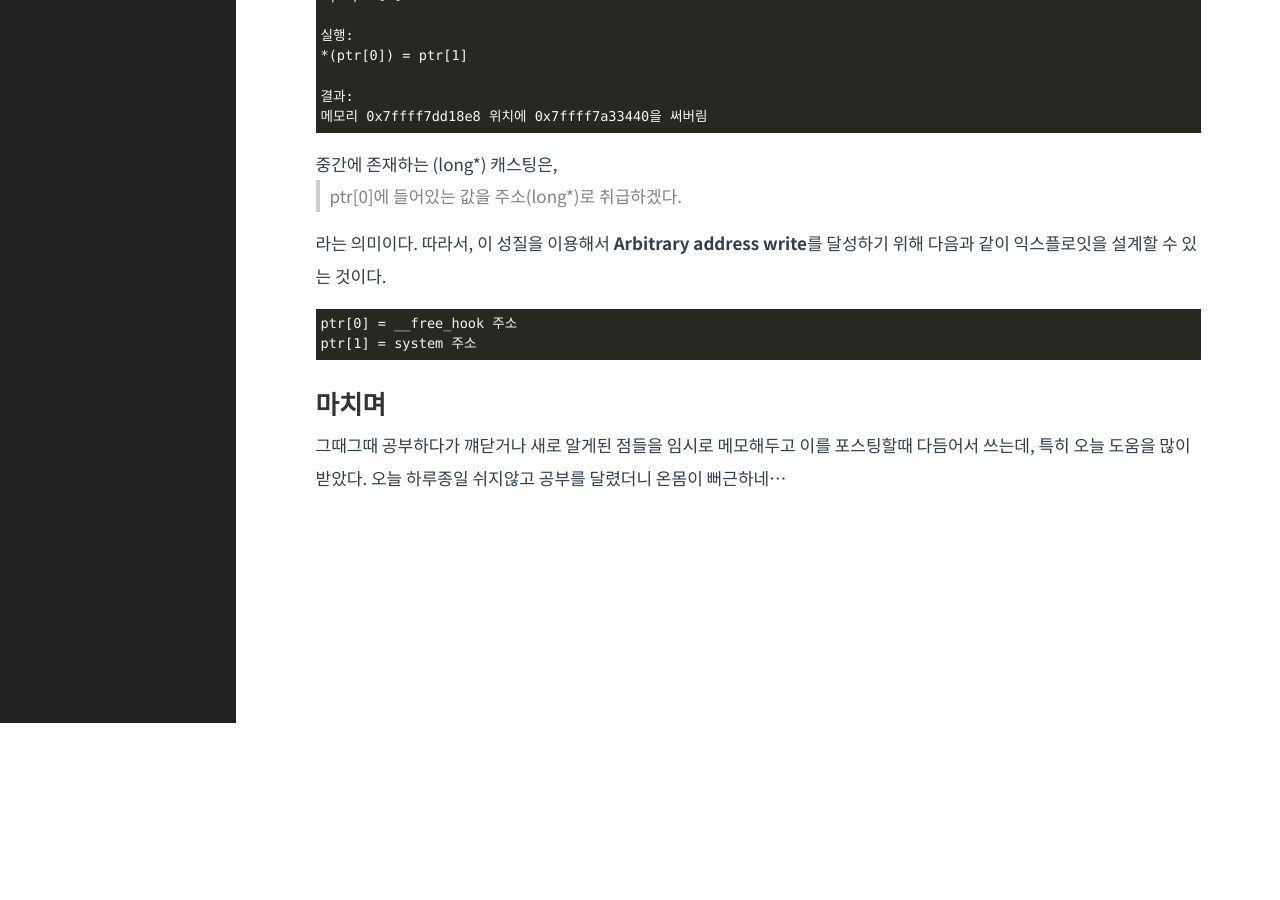
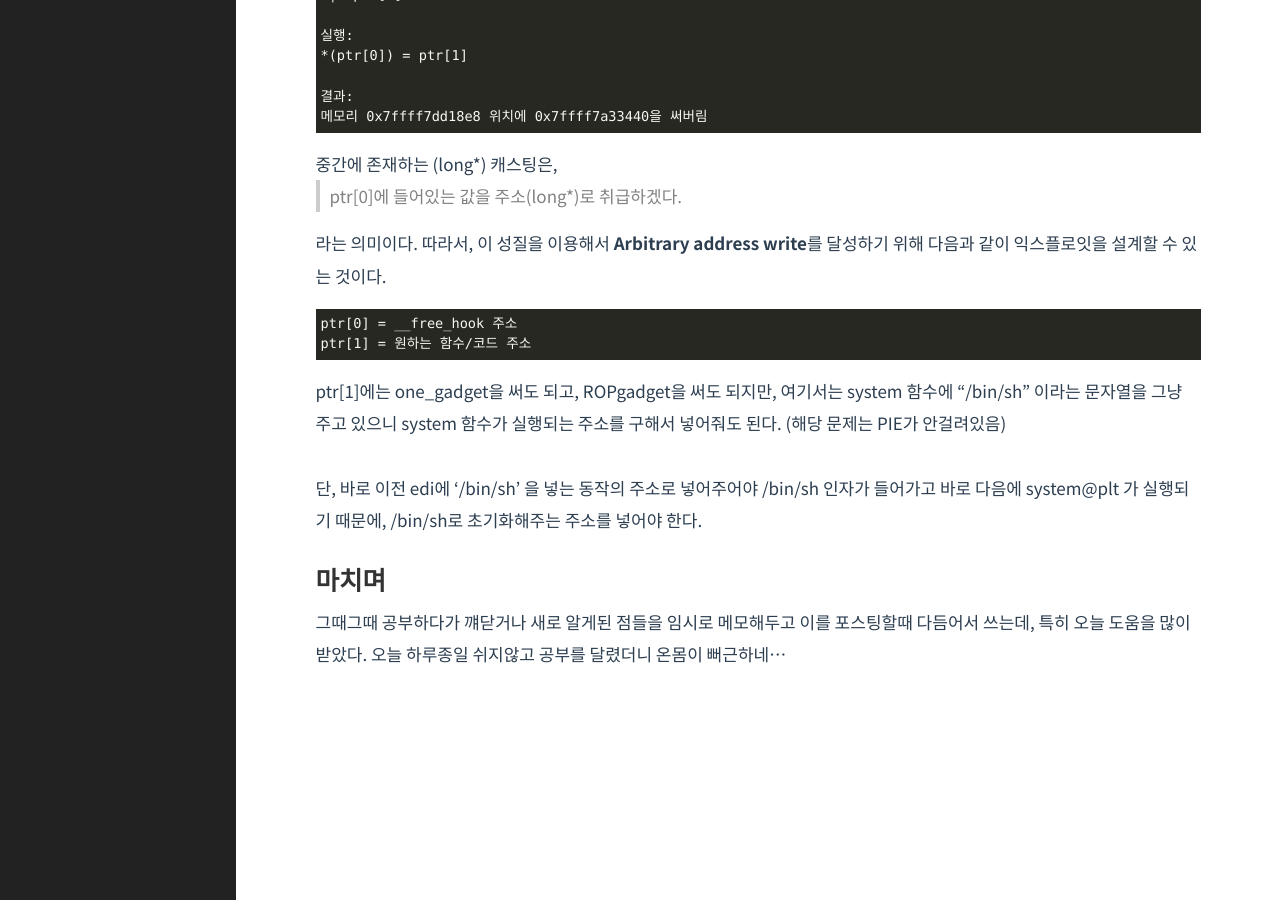
Before and after one commit to Herrtane/Herrtane.github.io, a Jekyll site: the page built from _posts/SystemHacking/2022-09-30-systemhacking-pointerandmalloc.markdown, in a window 1280 px wide and 900 px high, scrolled down 2818 px. Built offline with Jekyll 4.4.1, drawn with Linux system fonts in a browser that asks for light colours; comment, search, counter and statistics services are not loaded; before the commit the page ends 3541 px from its top, so only the background shows below that.

Commit message:
Update 2022-09-30-systemhacking-pointerandmalloc.markdown

````diff
--- a/_posts/SystemHacking/2022-09-30-systemhacking-pointerandmalloc.markdown
+++ b/_posts/SystemHacking/2022-09-30-systemhacking-pointerandmalloc.markdown
@@ -138,8 +138,14 @@ ptr[0] = ptr[1]; // Heap 내부에서 값만 복사
 
 ```
 ptr[0] = __free_hook 주소
-ptr[1] = system 주소
+ptr[1] = 원하는 함수/코드 주소
 ```
+
+ptr[1]에는 one_gadget을 써도 되고, ROPgadget을 써도 되지만, 여기서는 system 함수에 "/bin/sh" 이라는 문자열을 그냥 주고 있으니 system 함수가 실행되는 주소를 구해서 넣어줘도 된다. (해당 문제는 PIE가 안걸려있음)
+
+<br/>
+
+단, 바로 이전 edi에 '/bin/sh' 을 넣는 동작의 주소로 넣어주어야 /bin/sh 인자가 들어가고 바로 다음에 system@plt 가 실행되기 때문에, /bin/sh로 초기화해주는 주소를 넣어야 한다.
 
 ## 마치며
 
````
